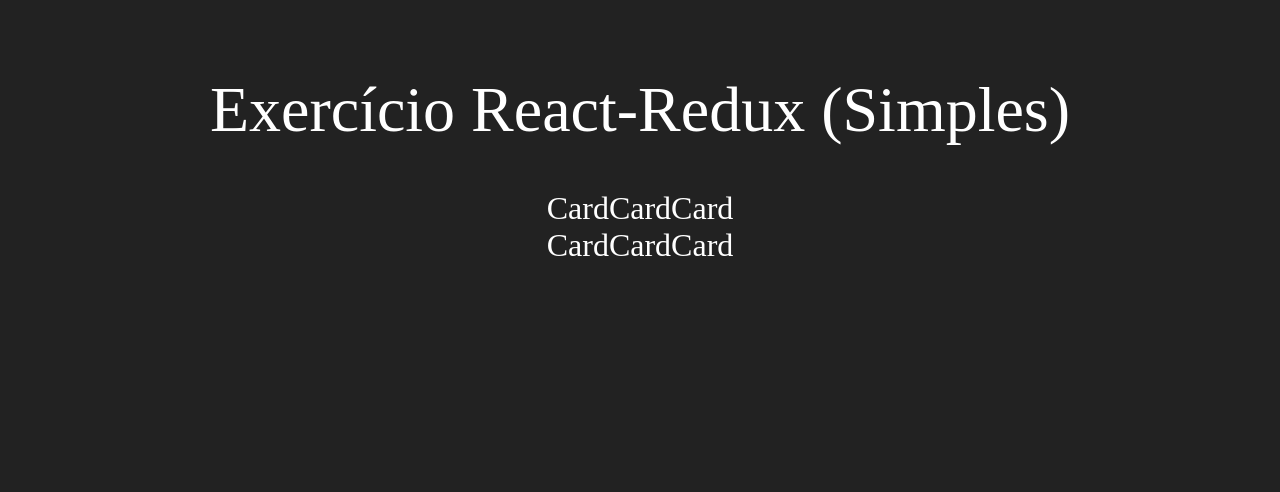
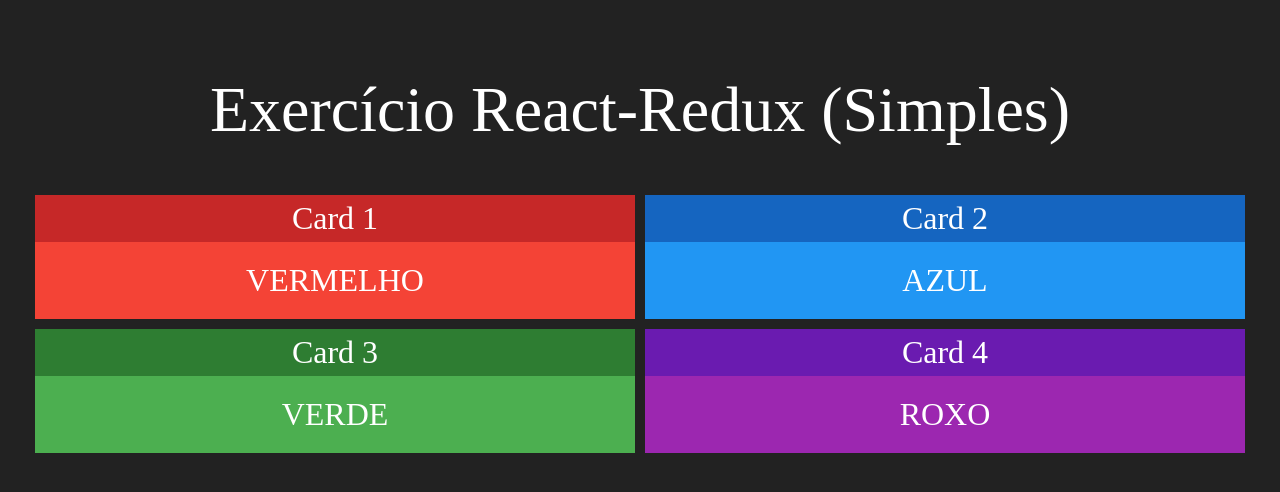
Before and after one commit to Felipe1501/felipe-react-redux, a React (Create React App) app: page / in a window 1280 px wide. Shown: the top 492 px of the page. Built offline with nearby package versions, Linux system fonts and the light colour scheme.

Commit message:
aula 158 fix: styling cards

```diff
--- a/src/App.css
+++ b/src/App.css
@@ -1,7 +1,7 @@
 .App{
   display: flex;
   flex-direction: column;
-  align-items: center;
+  text-align: center;
 }
 
 h1 {
--- a/src/App.js
+++ b/src/App.js
@@ -7,15 +7,23 @@
     <div className="App">
       <h1>Exercício React-Redux (Simples)</h1>
       <div className='linha'>
-        <Card />
-        <Card />
-        <Card />
+        <Card title="Card 1" red>
+          VERMELHO
+        </Card>
+        <Card title="Card 2" blue>
+          AZUL
+        </Card>
+
 
       </div>
       <div className='linha'>
-        <Card />
-        <Card />
-        <Card />
+        <Card title="Card 3" green>
+         VERDE
+        </Card>
+        <Card title="Card 4" purple>
+          ROXO
+        </Card>
+
 
       </div>
     </div>
--- a/src/components/Card.css
+++ b/src/components/Card.css
@@ -0,0 +1,61 @@
+.Card {
+    flex: 1;
+    display: flex;
+    flex-direction: column;
+    margin: 5px;
+}
+
+.Card .Header {
+    display: flex;
+    justify-content: center;
+
+}
+
+.Card .Header .Title {
+    padding: 5px;
+    flex: 1;
+}
+
+.Card .Content {
+    padding: 20px;
+}
+
+.Card.Red .Header {
+    color: #fff;
+    background-color: #c62828;
+}
+
+.Card.Red .Content {
+    color: #fff;
+    background-color: #f44336;
+}
+
+.Card.Green .Header {
+    color: #fff;
+    background-color: #2e7d32;
+}
+
+.Card.Green .Content {
+    color: #fff;
+    background-color: #4caf50;
+}
+
+.Card.Blue .Header {
+    color: #fff;
+    background-color: #1565c0;
+}
+
+.Card.Blue .Content {
+    color: #fff;
+    background-color: #2196f3;
+}
+
+.Card.Purple .Header {
+    color: #fff;
+    background-color: #6a1bb0;
+}
+
+.Card.Purple .Content {
+    color: #fff;
+    background-color: #9c27b0;
+}
--- a/src/components/Card.jsx
+++ b/src/components/Card.jsx
@@ -1,10 +1,23 @@
 import './Card.css';
 import React from 'react';
 
+function getColor(props){
+    if(props.red) return "Red";
+    if(props.green) return "Green";
+    if(props.blue) return "Blue";
+    if(props.purple) return "Purple";
+    return "";
+}
+
 export default props => {
     return (
-        <div>
-            Card
+        <div className={`Card ${getColor(props)}`}>
+            <div className="Header">
+                <span className='Title'>{props.title}</span>
+            </div>
+            <div className="Content">
+                    {props.children}
+            </div>
         </div>
     )
 }
```
